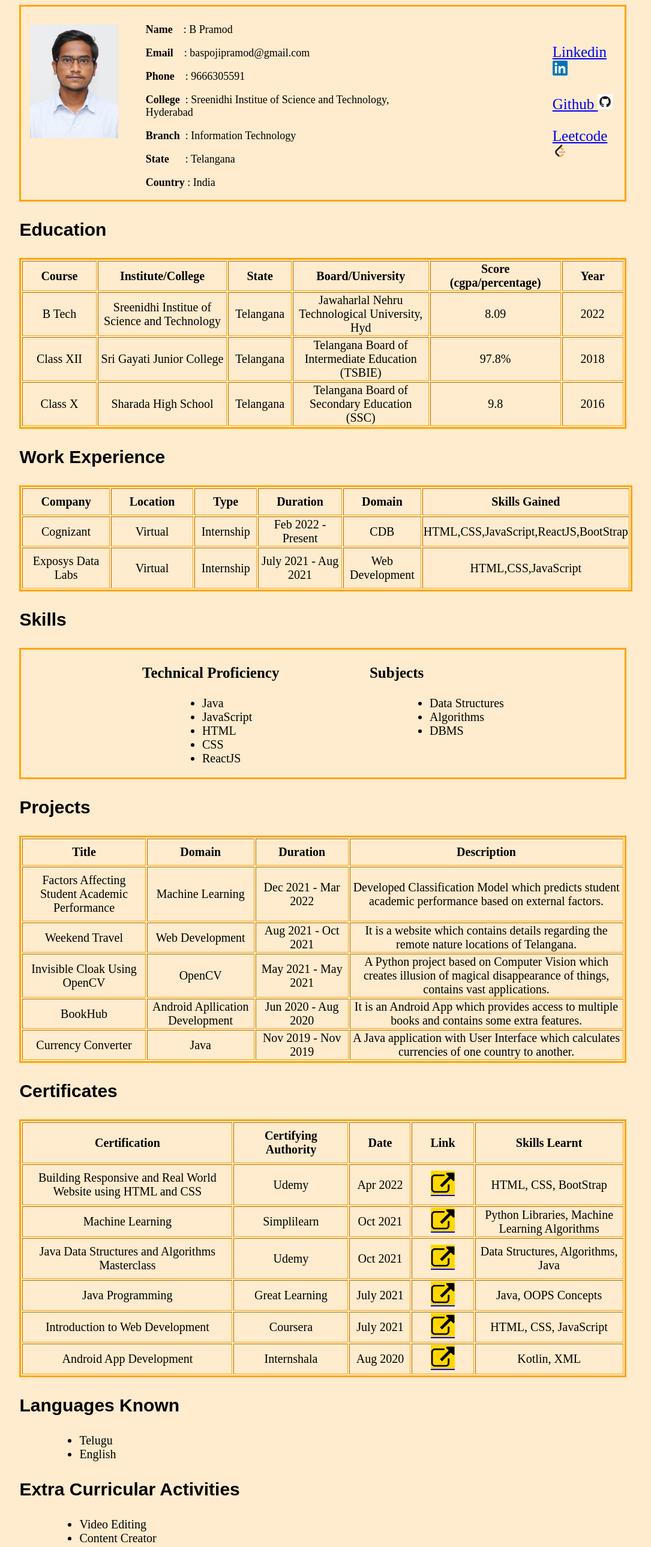
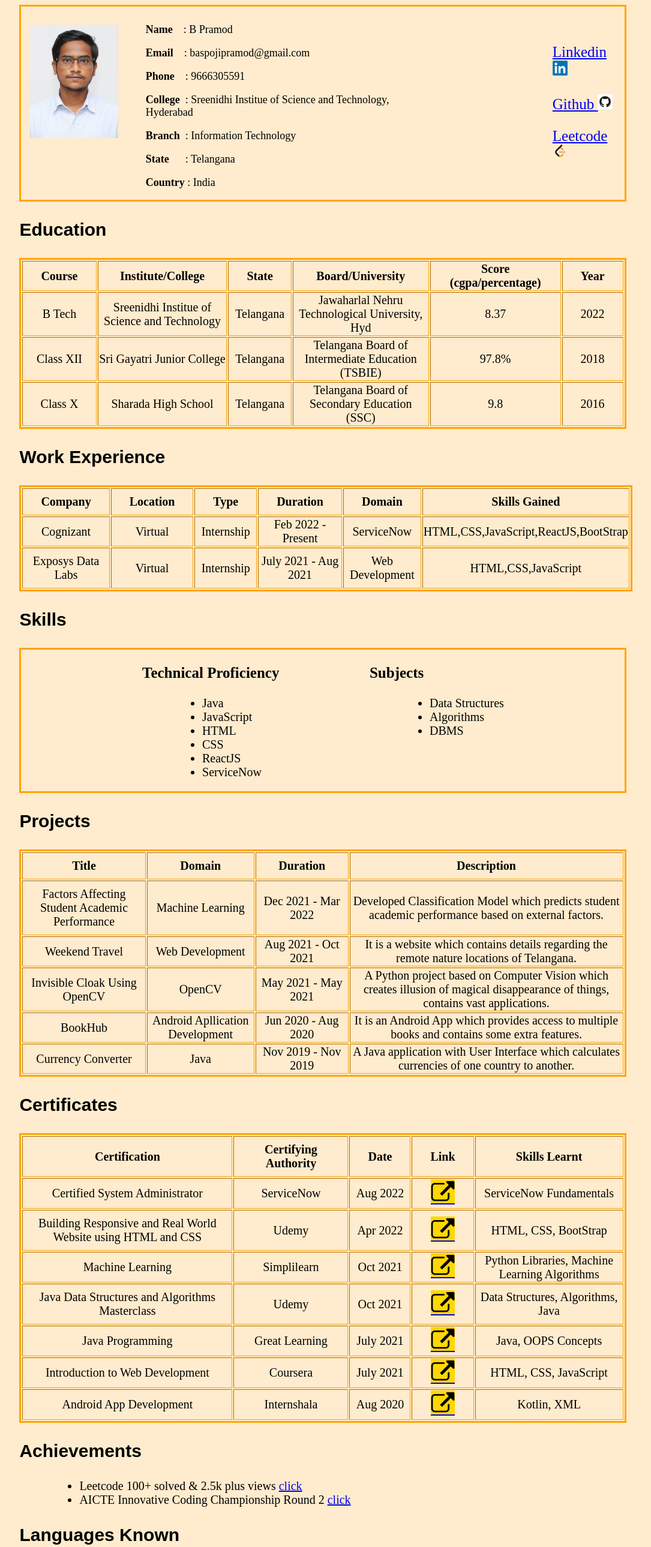
Before and after one commit to Pramod-chary/MyPortfolio, a plain HTML site: page index.html in a window 1280 px wide. Shown: the top 2579 px of the page at 60% size, without its empty margins (102-1187 px from the left). Drawn offline with Linux system fonts and the light colour scheme.

Commit message:
Create index.html

```diff
--- a/index.html
+++ b/index.html
@@ -36,9 +36,7 @@
         <p><strong>Country</strong> : India</p>
       </div>
       <div class="profiles">
-        <a
-          href="https://www.linkedin.com/in/b-pramod-483738171/"
-          target="_blank"
+        <a href="https://www.linkedin.com/in/b-pramod-483738171/" target="_blank"
           ><p class="icon-name linkedin">
             Linkedin
             <img src="linkedin.png" alt="" class="icons linkedin-image" />
@@ -47,13 +45,13 @@
         <a href="https://github.com/Pramod-chary" target="_blank"
           ><p class="icon-name github">
             Github
-            <img src="github.png" alt="" class="icons linkedin-image" />
+            <img src="github.png" alt="" class="icons github-image" />
           </p>
         </a>
         <a href="https://leetcode.com/Pramod_Chary/" target="_blank"
-          ><p class="icon-name linkedin">
+          ><p class="icon-name leetcode">
             Leetcode
-            <img src="leetcode.png" alt="" class="icons linkedin-image" />
+            <img src="leetcode.png" alt="" class="icons leetcode-image" />
           </p>
         </a>
       </div>
@@ -74,12 +72,12 @@
           <th>Sreenidhi Institue of Science and Technology</th>
           <th>Telangana</th>
           <th>Jawaharlal Nehru Technological University, Hyd</th>
-          <th>8.09</th>
+          <th>8.37</th>
           <th>2022</th>
         </tr>
         <tr class="table-rows">
           <th>Class XII</th>
-          <th>Sri Gayati Junior College</th>
+          <th>Sri Gayatri Junior College</th>
           <th>Telangana</th>
           <th>Telangana Board of Intermediate Education (TSBIE)</th>
           <th>97.8%</th>
@@ -111,7 +109,7 @@
           <th>Virtual</th>
           <th>Internship</th>
           <th>Feb 2022 - Present</th>
-          <th>CDB</th>
+          <th>ServiceNow</th>
           <th>HTML,CSS,JavaScript,ReactJS,BootStrap</th>
         </tr>
         <tr>
@@ -135,6 +133,7 @@
         <li>HTML</li>
         <li>CSS</li>
         <li>ReactJS</li>
+        <li>ServiceNow</li>
       </ul>
     </div>
 
@@ -209,6 +208,14 @@
         </tr>
 
         <tr>
+          <th class="wrows">Certified System Administrator</th>
+          <th>ServiceNow</th>
+          <th>Aug 2022</th>
+          <th><a href="https://drive.google.com/file/d/114xuxj50nG2EdAM5mXRAzrWtg6lmymAW/view" target="_blank"><img src="link.png" class="link-img" title="click to see certificate"></a></th>
+          <th>ServiceNow Fundamentals</th>
+        </tr>
+
+        <tr>
           <th class="wrows">Building Responsive and Real World Website using
             HTML and CSS</th>
           <th>Udemy</th>
@@ -261,6 +268,15 @@
 
     </section>
 
+    <section class="achievements tables languages">
+      <p class="headings">Achievements</p>
+      <ul class="ulist">
+        <li>Leetcode 100+ solved & 2.5k plus views <a href="https://leetcode.com/Pramod_Chary/" target="_blank"> <span class="click">click</span></a> </li>
+        <li>AICTE Innovative Coding Championship Round 2 <a href="https://students.codingninjas.com/verify/8aba3e75103261fc" target="_blank"> <span class="click">click</span></a></li>
+      </ul>
+    </section>
+
+
     <section class="tables languages">
       <p class="headings">Languages Known</p>
       <ul class="ulist">
```
